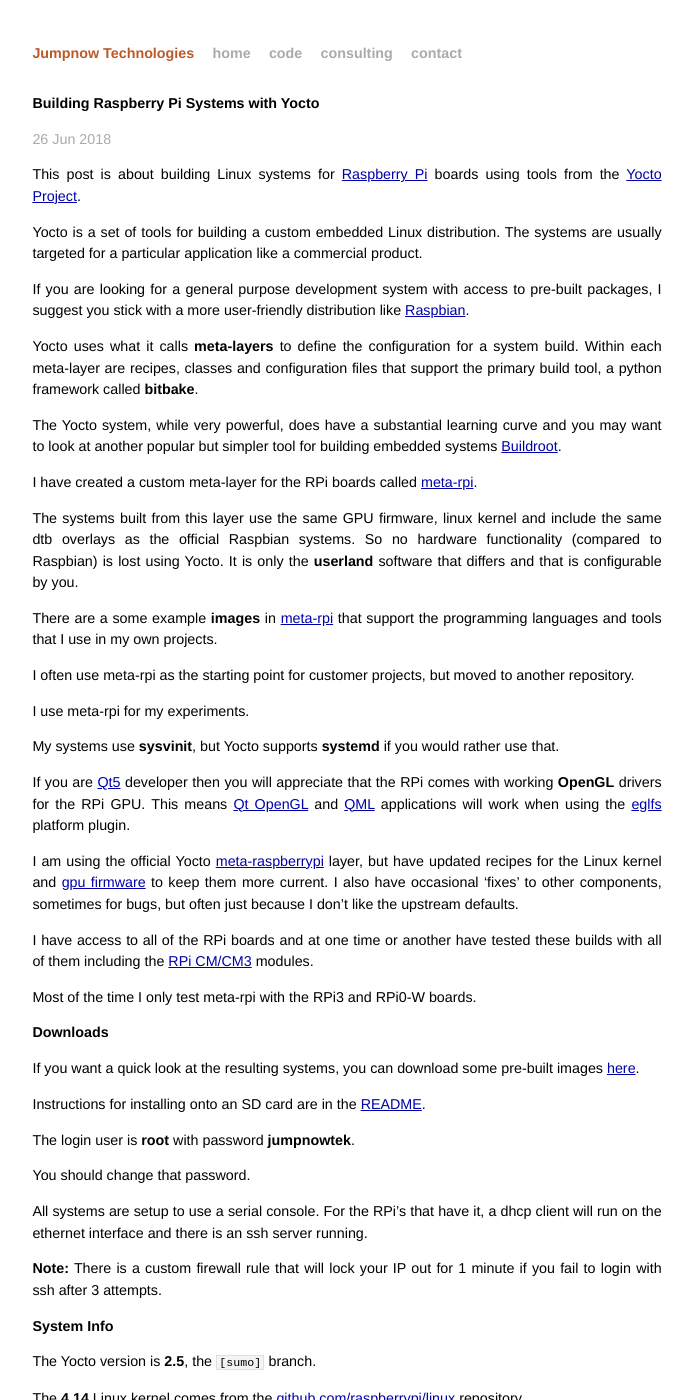
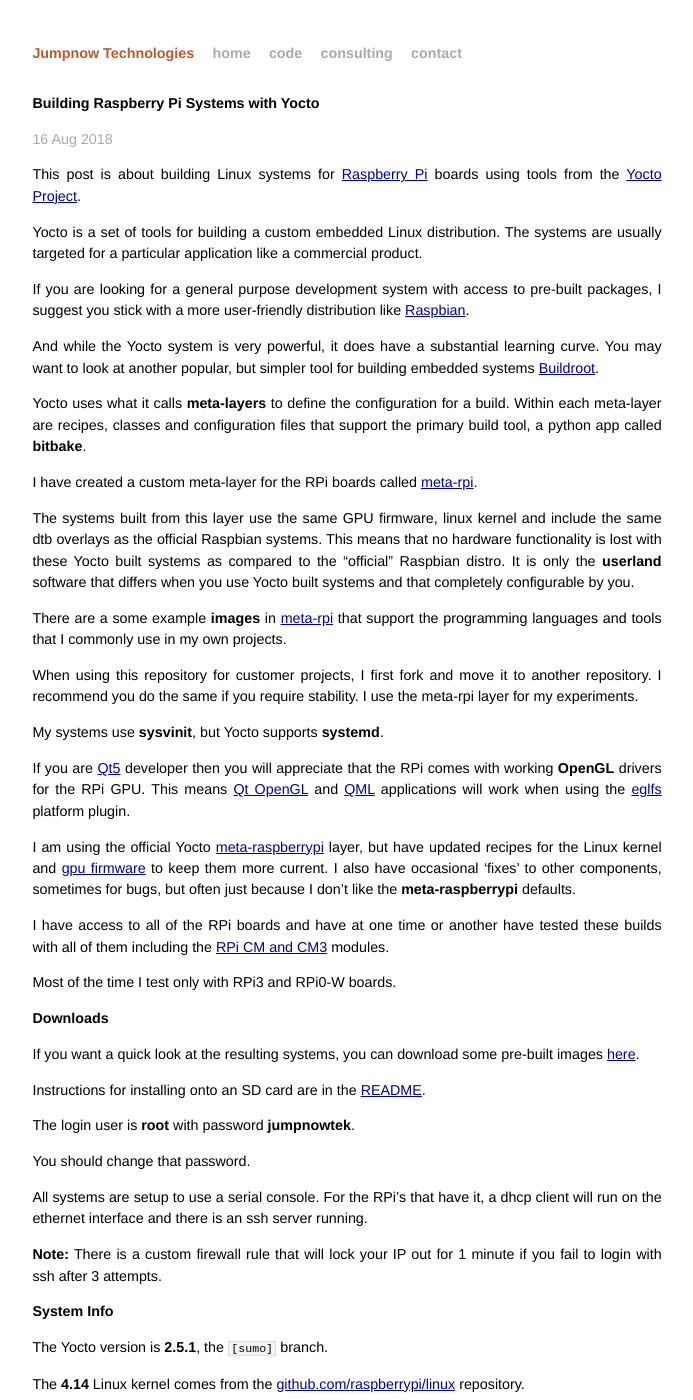
Before and after one commit to jumpnow/jumpnowtek-site, a Jekyll site: the page built from _posts/2015-12-04-Raspberry-Pi-Systems-with-Yocto.md, in a window 1280 px wide and 1400 px high. Shown: the whole window, without its empty margins (293-986 px from the left). Built offline with Jekyll 4.4.1, drawn with Linux system fonts in a browser that asks for light colours; some of the changed text lies outside the part shown.

Commit message:
rpi edits

```diff
--- a/_posts/2015-12-04-Raspberry-Pi-Systems-with-Yocto.md
+++ b/_posts/2015-12-04-Raspberry-Pi-Systems-with-Yocto.md
@@ -2,7 +2,7 @@
 layout: post
 title: Building Raspberry Pi Systems with Yocto
 description: "Building customized systems for the Raspberry Pi using tools from the Yocto Project"
-date: 2018-06-26 04:07:00
+date: 2018-08-16 10:55:00
 categories: rpi
 tags: [linux, rpi, yocto, rpi2, rpi3, rpi zero, rpi zero wireless, rpi compute]
 ---
@@ -13,29 +13,27 @@
 
 If you are looking for a general purpose development system with access to pre-built packages, I suggest you stick with a more user-friendly distribution like [Raspbian][raspbian].
 
-Yocto uses what it calls **meta-layers** to define the configuration for a system build. Within each meta-layer are recipes, classes and configuration files that support the primary build tool, a python framework called **bitbake**.
+And while the Yocto system is very powerful, it does have a substantial learning curve. You may want to look at another popular, but simpler tool for building embedded systems [Buildroot][buildroot].
 
-The Yocto system, while very powerful, does have a substantial learning curve and you may want to look at another popular but simpler tool for building embedded systems [Buildroot][buildroot].
+Yocto uses what it calls **meta-layers** to define the configuration for a build. Within each meta-layer are recipes, classes and configuration files that support the primary build tool, a python app called **bitbake**.
 
 I have created a custom meta-layer for the RPi boards called [meta-rpi][meta-rpi].
 
-The systems built from this layer use the same GPU firmware, linux kernel and include the same dtb overlays as the official Raspbian systems. So no hardware functionality (compared to Raspbian) is lost using Yocto. It is only the **userland** software that differs and that is configurable by you.
+The systems built from this layer use the same GPU firmware, linux kernel and include the same dtb overlays as the official Raspbian systems. This means that no hardware functionality is lost with these Yocto built systems as compared to the "official" Raspbian distro. It is only the **userland** software that differs when you use Yocto built systems and that completely configurable by you.
 
-There are a some example **images** in [meta-rpi][meta-rpi] that support the programming languages and tools that I use in my own projects.
+There are a some example **images** in [meta-rpi][meta-rpi] that support the programming languages and tools that I commonly use in my own projects.
 
-I often use meta-rpi as the starting point for customer projects, but moved to another repository.
+When using this repository for customer projects, I first fork and move it to another repository. I recommend you do the same if you require stability. I use the meta-rpi layer for my experiments.
 
-I use meta-rpi for my experiments.
-
-My systems use **sysvinit**, but Yocto supports **systemd** if you would rather use that.
+My systems use **sysvinit**, but Yocto supports **systemd**.
 
 If you are [Qt5][qt] developer then you will appreciate that the RPi comes with working **OpenGL** drivers for the RPi GPU. This means [Qt OpenGL][qt-opengl] and [QML][qml] applications will work when using the [eglfs][qt-eglfs] platform plugin.
 
-I am using the official Yocto [meta-raspberrypi][meta-raspberrypi] layer, but have updated recipes for the Linux kernel and [gpu firmware][firmware-repo] to keep them more current. I also have occasional 'fixes' to other components, sometimes for bugs, but often just because I don't like the upstream defaults.
+I am using the official Yocto [meta-raspberrypi][meta-raspberrypi] layer, but have updated recipes for the Linux kernel and [gpu firmware][firmware-repo] to keep them more current. I also have occasional 'fixes' to other components, sometimes for bugs, but often just because I don't like the **meta-raspberrypi** defaults.
 
-I have access to all of the RPi boards and at one time or another have tested these builds with all of them including the [RPi CM/CM3][rpi-compute] modules.
+I have access to all of the RPi boards and have at one time or another have tested these builds with all of them including the [RPi CM and CM3][rpi-compute] modules.
 
-Most of the time I only test meta-rpi with the RPi3 and RPi0-W boards.
+Most of the time I test only with RPi3 and RPi0-W boards.
 
 ### Downloads
 
@@ -53,7 +51,7 @@
 
 ### System Info
 
-The Yocto version is **2.5**, the `[sumo]` branch.
+The Yocto version is **2.5.1**, the `[sumo]` branch.
 
 The **4.14** Linux kernel comes from the [github.com/raspberrypi/linux][rpi-kernel] repository.
 
@@ -62,6 +60,10 @@
 The Qt version is **5.10.1** There is no **X11** and no desktop installed. [Qt][qt] GUI applications can be run fullscreen using one of the [Qt embedded linux plugins][embedded-linux-qpa] like **eglfs** or **linuxfb**, both are provided. The default is **eglfs**.
 
 Python **3.5.5** with a number of modules is included.
+
+gcc/g++ **7.3.0** and associated build tools are installed.
+
+git **2.16.1** is installed.
 
 [omxplayer][omxplayer] is installed for playing video and audio from the command line, hardware accelerated.
 
```
